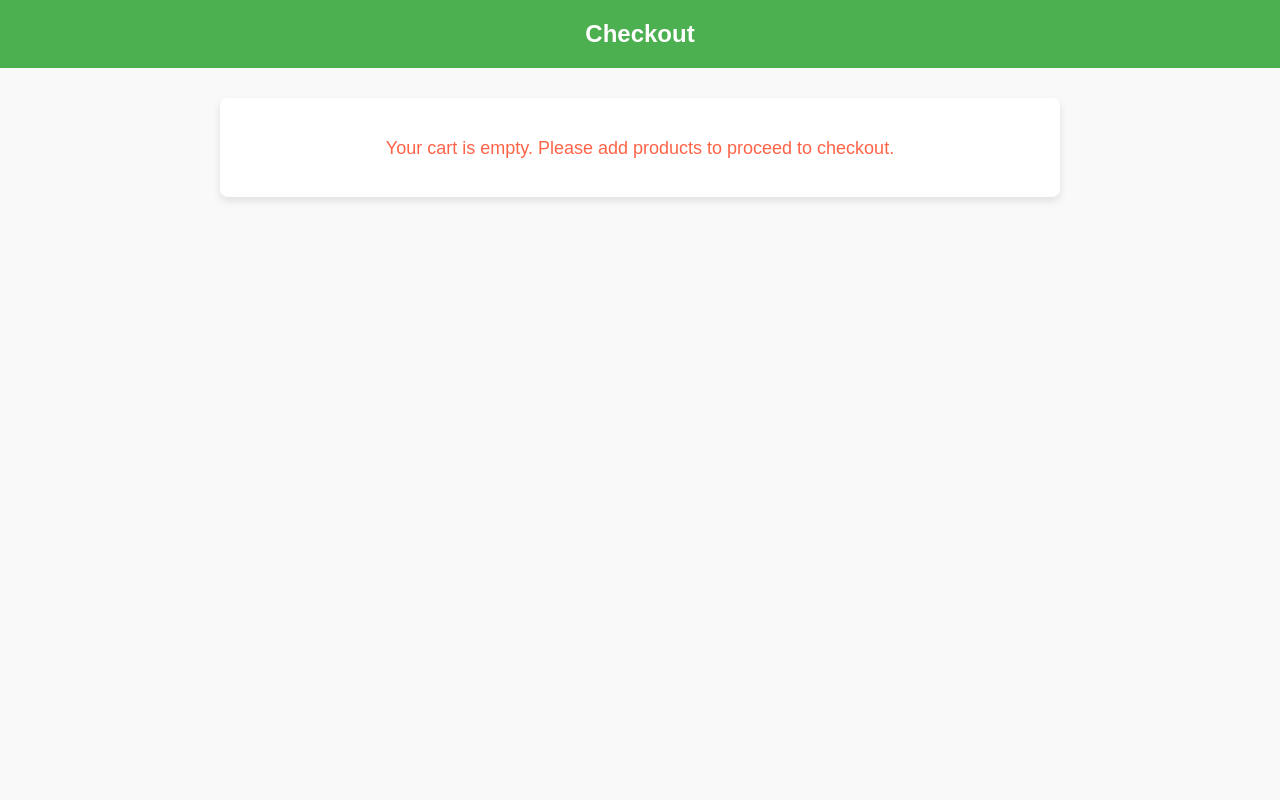
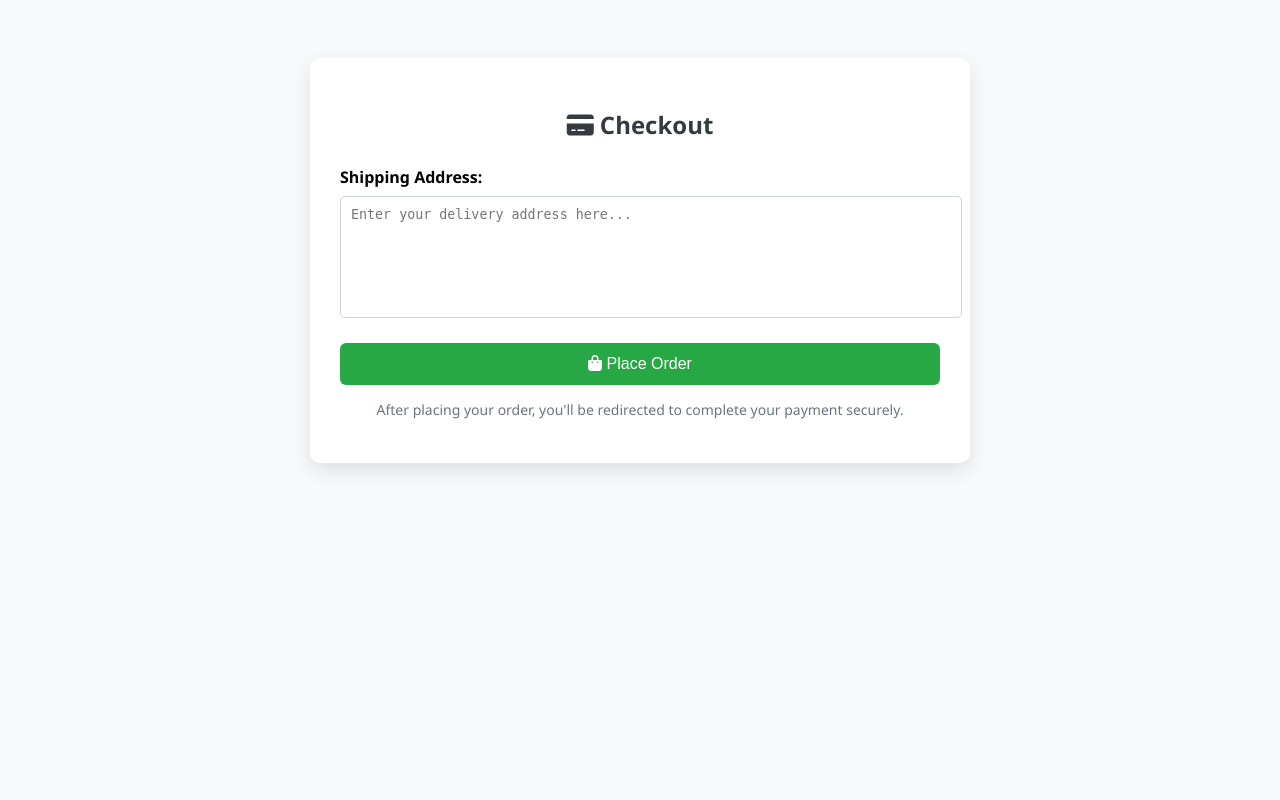
Before and after one commit to KumarDha34/Django-Ecommerce-project, a Django app: template accounts/templates/accounts/checkout.html in a window 1280 px wide. Run offline with Django 5.2, Linux system fonts and the light colour scheme; the template is opened without the code that fills it, so the values that code supplies are empty.

Commit message:
Updated Checkout

```diff
--- a/accounts/templates/accounts/checkout.html
+++ b/accounts/templates/accounts/checkout.html
@@ -1,115 +1,83 @@
-<h2>Checkout</h2>
-
-<div class="checkout-container">
-    {% if cart_items %}
-    <form method="POST">
-        {% csrf_token %}
-        <div class="form-group">
-            <label for="address">Shipping Address:</label>
-            {{ form.address }}
-        </div>
-        <button type="submit">Proceed to Payment</button>
-        <a href="{% url 'user_dashboard' %}" class="cancel-btn">Cancel</a>
-    </form>
-
-    <h3>Total: Rs{{ total_amount }}</h3>
-    {% else %}
-    <p class="empty-cart-message">Your cart is empty. Please add products to proceed to checkout.</p>
-    {% endif %}
-</div>
-
+<!DOCTYPE html>
+<html lang="en">
+<head>
+  <meta charset="UTF-8">
+  <title>Checkout</title>
+  <link rel="stylesheet" href="https://cdnjs.cloudflare.com/ajax/libs/font-awesome/6.5.0/css/all.min.css">
   <style>
     body {
-        font-family: Arial, sans-serif;
-        background-color: #f9f9f9;
-        margin: 0;
-        padding: 0;
+      font-family: 'Segoe UI', sans-serif;
+      background-color: #f8f9fa;
+      padding: 50px;
+    }
+
+    .checkout-container {
+      max-width: 600px;
+      margin: auto;
+      background: white;
+      padding: 30px;
+      border-radius: 10px;
+      box-shadow: 0 8px 20px rgba(0,0,0,0.1);
     }
 
     h2 {
       text-align: center;
-        color: #333;
-        padding: 20px;
-        background-color: #4CAF50;
-        color: white;
-        margin-top: 0;
-    }
-
-    .checkout-container {
-        width: 80%;
-        max-width: 800px;
-        margin: 0 auto;
-        background-color: #fff;
-        padding: 20px;
-        border-radius: 8px;
-        box-shadow: 0 4px 8px rgba(0, 0, 0, 0.1);
-        margin-top: 30px;
-    }
-
-    .form-group {
-        margin-bottom: 15px;
+      margin-bottom: 25px;
+      color: #343a40;
     }
 
     label {
-        font-size: 16px;
-        color: #333;
+      font-weight: bold;
+      display: block;
+      margin-bottom: 8px;
     }
 
-    .form-group input, .form-group select, .form-group textarea {
+    textarea {
       width: 100%;
+      height: 100px;
       padding: 10px;
-        border-radius: 4px;
-        border: 1px solid #ccc;
-        font-size: 14px;
-        margin-top: 5px;
-        box-sizing: border-box;
+      border: 1px solid #ced4da;
+      border-radius: 5px;
+      resize: none;
     }
 
     button {
-        padding: 12px 20px;
-        background-color: #4CAF50;
+      width: 100%;
+      background-color: #28a745;
       color: white;
+      padding: 12px;
       border: none;
-        border-radius: 4px;
       font-size: 16px;
+      border-radius: 6px;
+      margin-top: 20px;
       cursor: pointer;
-        width: 100%;
-        margin-top: 20px;
+      transition: background 0.3s ease;
     }
 
     button:hover {
-        background-color: #45a049;
+      background-color: #218838;
     }
 
-    .cancel-btn {
-        display: inline-block;
-        padding: 12px 20px;
-        background-color: #f44336;
-        color: white;
+    .note {
       text-align: center;
-        border-radius: 4px;
-        text-decoration: none;
-        font-size: 16px;
-        width: 100%;
-        margin-top: 10px;
-        box-sizing: border-box;
-    }
-
-    .cancel-btn:hover {
-        background-color: #e53935;
-    }
-
-    h3 {
-        text-align: center;
-        color: #333;
-        font-size: 20px;
-        margin-top: 20px;
-    }
-
-    .empty-cart-message {
-        text-align: center;
-        font-size: 18px;
-        color: #ff6347;
-        margin-top: 20px;
+      color: #6c757d;
+      font-size: 14px;
+      margin-top: 15px;
     }
   </style>
+</head>
+<body>
+
+<div class="checkout-container">
+  <h2><i class="fas fa-credit-card"></i> Checkout</h2>
+  <form method="post">
+    {% csrf_token %}
+    <label for="address">Shipping Address:</label>
+    <textarea name="address" required placeholder="Enter your delivery address here..."></textarea>
+    <button type="submit"><i class="fas fa-shopping-bag"></i> Place Order</button>
+  </form>
+  <p class="note">After placing your order, you'll be redirected to complete your payment securely.</p>
+</div>
+
+</body>
+</html>
```
Lines whose indentation alone changed are shown as unchanged.
